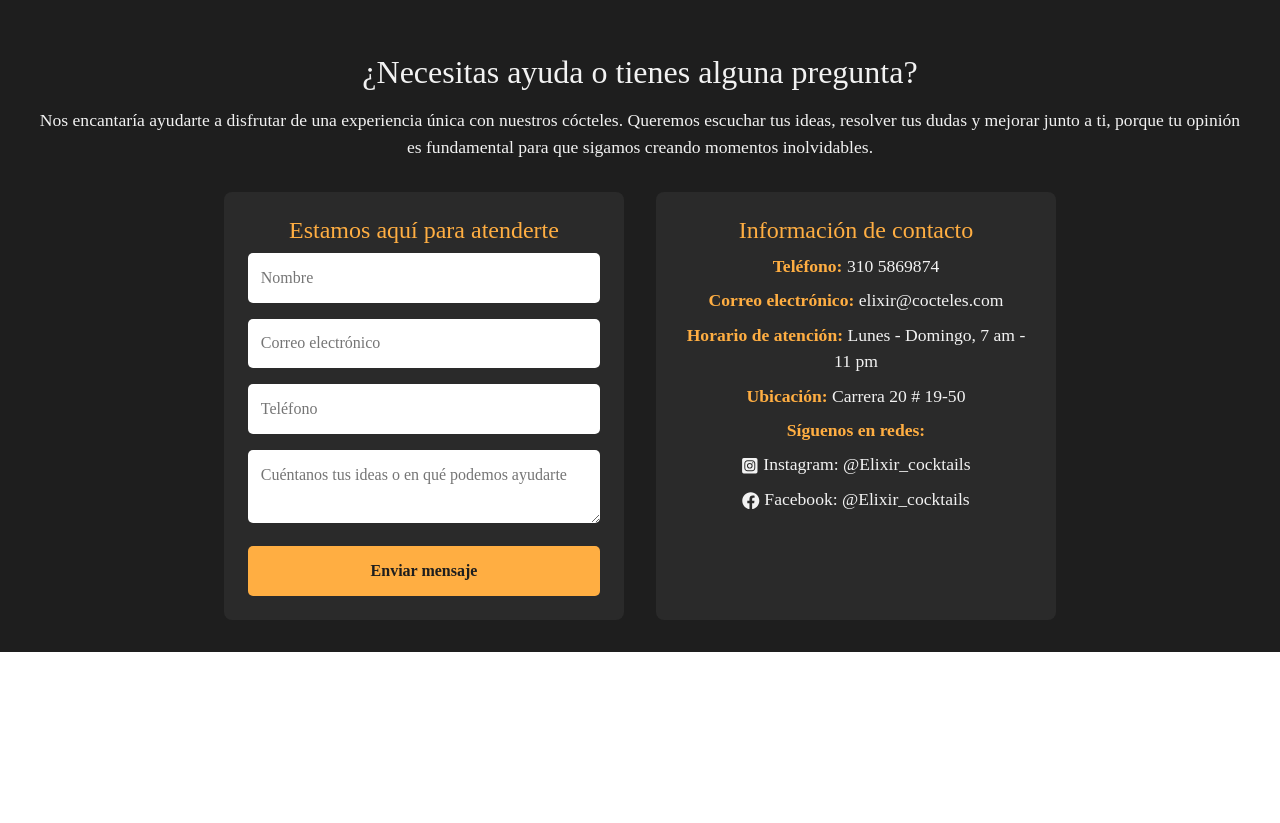
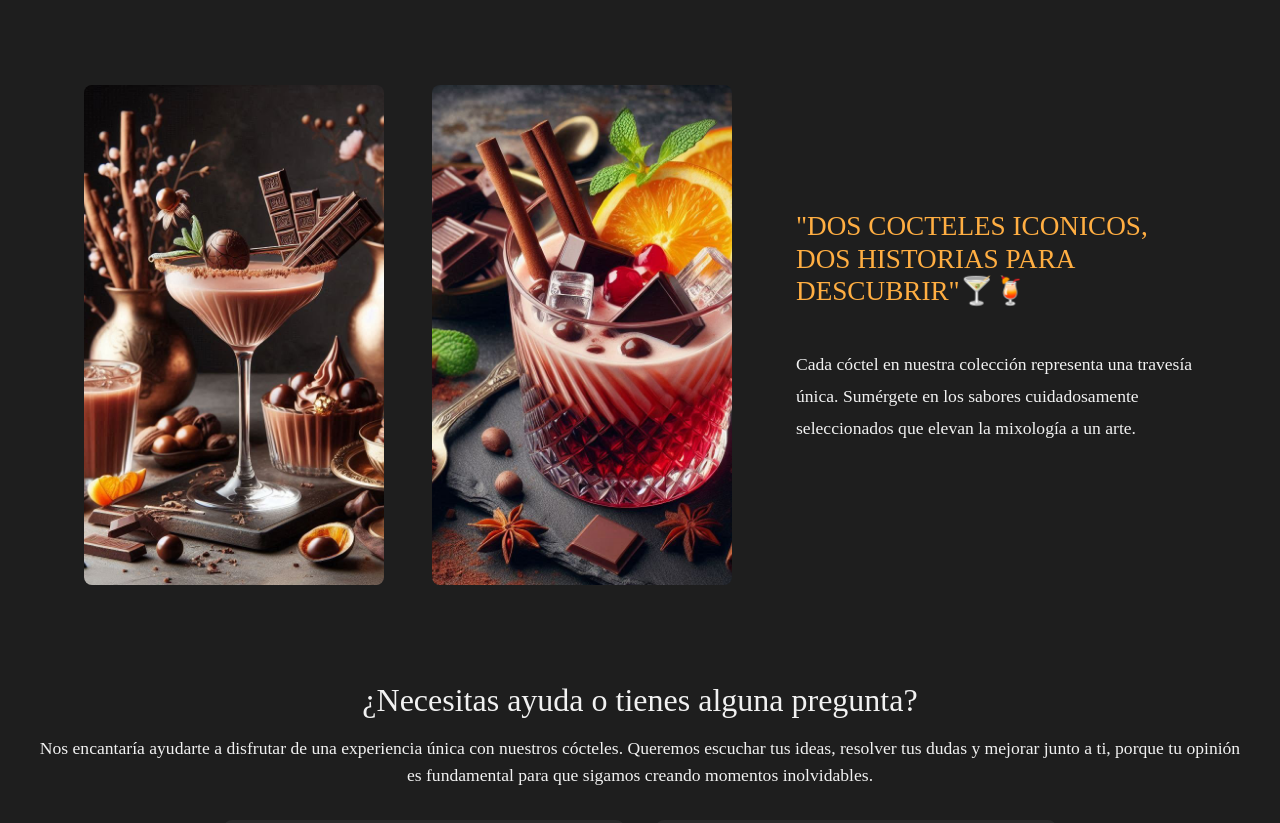
Before and after one commit to Karoll-e/elixir-drinks-proyectoFinal, a React (Create React App) app: page / in a window 1280 px wide. Shown: the part 845-1668 px from the top of the page. Before the commit the page ends 1497 px from the top, so only its background shows below. Built offline with nearby package versions, Linux system fonts and the light colour scheme; a web font is replaced by a local one.

Commit message:
agregar Ultima seccion

```diff
--- a/src/pages/Home/Home.jsx
+++ b/src/pages/Home/Home.jsx
@@ -1,12 +1,15 @@
 import React from 'react'
 import HeroSection from './Hero/HeroSection'
 import NavBar from './Navbar/NavBar'
+import UltimaSection from './Ultimo/UltimaSection'
+
 
 function Home() {
   return (
     <div>
         <NavBar/>
         <HeroSection/>
+        <UltimaSection/>
     </div>
   )
 }
--- a/src/pages/Home/Ultimo/UltimaSection.jsx
+++ b/src/pages/Home/Ultimo/UltimaSection.jsx
@@ -1,9 +1,25 @@
 import React from 'react'
+import "./Ultimo.css";
 
 function UltimaSection() {
   return (
-    <div>UltimaSection</div>
-  )
-}
+    <div className="ultima-section">
+      <div className="images-container">
+        <div className="image1-placeholder"></div>
+        <div className="image2-placeholder"></div>
+      </div>
 
-export default UltimaSection
+      <div className="text-container">
+        <h2>"DOS COCTELES ICONICOS, DOS HISTORIAS PARA DESCUBRIR"🍸🍹</h2>
+        <br></br>
+        <p>
+          Cada cóctel en nuestra colección representa una travesía única.
+          Sumérgete en los sabores cuidadosamente seleccionados que elevan la
+          mixología a un arte.
+        </p>
+      </div>
+    </div>
+  );
+};
+
+export default UltimaSection;
--- a/src/pages/Home/Ultimo/Ultimo.css
+++ b/src/pages/Home/Ultimo/Ultimo.css
@@ -0,0 +1,50 @@
+
+.ultima-section {
+    display: flex;
+    align-items: center;
+    justify-content: center;
+    background-color: #1e1e1e;
+    padding: 4rem;
+    color: #f2f2f2;
+  }
+
+  .images-container {
+    display: flex;
+    gap: 3rem;
+    margin-right: 4rem;
+  }
+
+  .image1-placeholder {
+    width: 300px;
+    height: 500px;
+    background-image: url('/src/assets/Cocteles/crema-wisky-chocolate.jpeg');
+    background-size: cover;
+    background-position: center;
+    border-radius: 8px;
+  }
+
+  .image2-placeholder {
+    width: 300px;
+    height: 500px;
+    background-image: url('/src/assets/Cocteles/fusion-cereza-naranja.jpeg');
+    background-size: cover;
+    background-position: center;
+    border-radius: 8px;
+  }
+
+  .text-container {
+    max-width: 400px;
+    h2 {font-size: 1.7rem;}
+    p {font-size: 1.1rem;}
+  }
+
+  .text-container h2 {
+    font-family: var(--secondary-font);
+    color: #ffae42;
+    margin-bottom: 1rem;
+  }
+
+  .text-container p {
+    font-family: var(--secondary-font);
+    line-height: 2rem;
+  }
```
Also changed, not shown: src/assets/Cocteles/crema-wisky-chocolate.jpeg (added), src/assets/Cocteles/fusion-cereza-naranja.jpeg (added).
